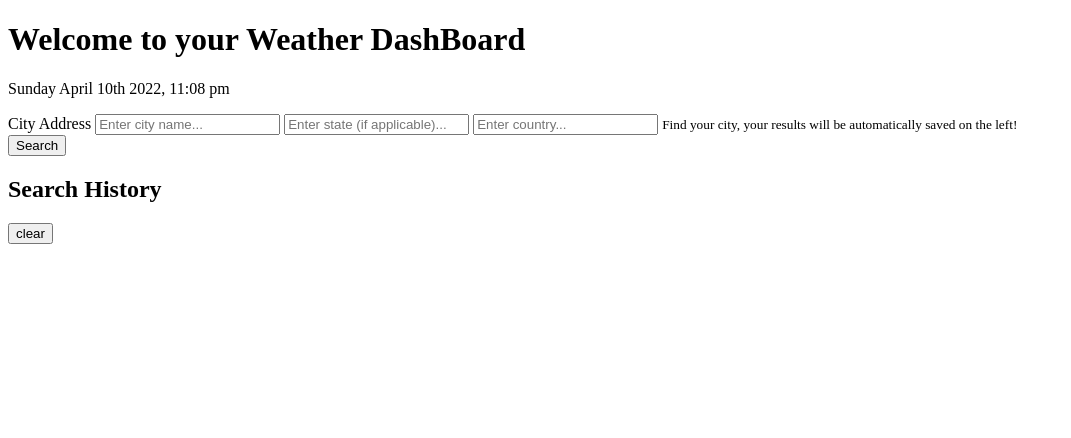
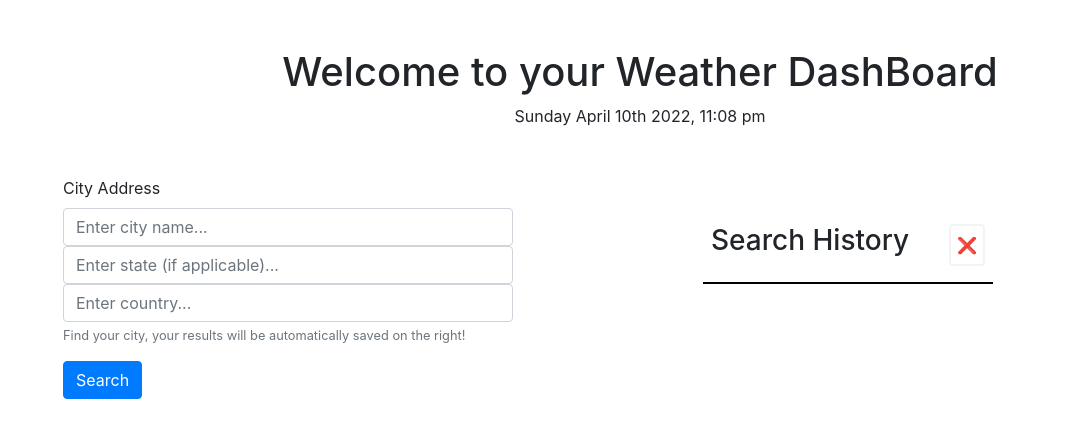
Before and after one commit to Tim-Zebra/06-Homework_Server-Side-APIs, a plain HTML site: page index.html in a window 1280 px wide. Shown: the whole page, without its empty margins (0-1071 px from the left). Drawn offline with nearby package versions, Linux system fonts and the light colour scheme.

Commit message:
spent 1 hour having fun rotating the X box. Not even part of the project lol. I love this stuff :)

```diff
--- a/assets/css/style.css
+++ b/assets/css/style.css
@@ -0,0 +1,35 @@
+header {
+    width: 100%;
+}
+
+main {
+    width: 75%;
+}
+
+/* Search Box */
+#searchHeader {
+    border-bottom:2px solid black;
+}
+
+#searchHeader button {
+    background-color: transparent;
+    border-radius: 10%;
+    border-style: solid;
+    border-color: rgb(243, 243, 243);
+    outline: none;
+    transition: 0.2s;
+}
+
+#searchHeader button:hover {
+    transform: rotate(90deg);
+    transition: .4s;
+    border-color: transparent;
+    border-radius: 80%;
+}
+
+#searchHeader button:active {
+    /* transform: rotate(0deg); */
+    transition: .1s;
+    border-color: transparent;
+    box-shadow: 0px 0px 10px red;
+}
--- a/assets/js/script.js
+++ b/assets/js/script.js
@@ -321,14 +321,6 @@ function displayFutureCityInfo () {
         }
 }
 
-// Adds class to uvIndex range
-function uvIndex (element, uvIndex) {
-    var range = element.children('span');
-
-
-    return element;
-}
-
 // Processes city weather
 function processCityWeather () {
     processCurrentWeather();
--- a/index.html
+++ b/index.html
@@ -3,17 +3,17 @@
 
     <head>
         <meta charset="UTF-8" />
-        <link rel="stylesheet" src="./assets/css/style.css">
+
         <title>Weather App</title>
         <link rel="icon" type="image/x-icon" href="./assets/images/favicons/sun.ico" id="favicon">
 
-        <!-- JS scripts: Moment, JQ -->
-        <script type="text/javascript" src="https://cdnjs.cloudflare.com/ajax/libs/moment.js/2.27.0/moment.min.js"></script>
-        <script src="https://ajax.googleapis.com/ajax/libs/jquery/3.6.0/jquery.min.js"></script>
+        <!-- CSS scripts: Bootstrap, custom-->
+        <link rel="stylesheet" href="https://cdnjs.cloudflare.com/ajax/libs/twitter-bootstrap/4.5.0/css/bootstrap.min.css">
+        <link rel="stylesheet" href="./assets/css/style.css">
     </head>
 
     <body>
-        <header>
+        <header class="text-center my-5">
             <!-- Weather Dash board  -->
             <h1>Welcome to your Weather DashBoard</h1>
             <!-- Include current date -->
@@ -21,7 +21,8 @@
         </header>
 
         <!-- City search and results -->
-        <main>
+        <main class="row mx-5 justify-content-between">
+          <section class="col-6">
             <!-- Input city information form -->
             <form class="form" id="weatherForm">
                 <div class="form-group">
@@ -29,8 +30,7 @@
                   <input type="text" class="form-control" id="cityInput" aria-describedby="emailHelp" placeholder="Enter city name...">
                   <input type="text" class="form-control" id="stateInput" aria-describedby="emailHelp" placeholder="Enter state (if applicable)...">
                   <input type="text" class="form-control" id="countryInput" aria-describedby="emailHelp" placeholder="Enter country...">
-
-                  <small id="emailHelp" class="form-text text-muted">Find your city, your results will be automatically saved on the left!</small>
+                  <small id="emailHelp" class="form-text text-muted">Find your city, your results will be automatically saved on the right!</small>
                 </div>
                 <button type="submit" class="btn btn-primary" id="citySearchButton">Search</button>
             </form>
@@ -40,16 +40,27 @@
 
             <!-- Forecast weather -->
             <section id="weatherFuture" class="resultBox"></section>
+          </section>
+
+
+
+            <!-- History of searched cities -->
+          <aside class="col-4">
+            <div class="my-5 pb-3 d-flex justify-content-between" id="searchHeader">
+              <h3 class="ml-2">Search History</h3>
+              <button class="mr-2">&#10060;</button>
+            </div>
+
+
+            <!-- List of locations -->
+            <ul id="listHistory" class="col-12"></ul>
+          </aside>
         </main>
 
-        <!-- History of searched cities -->
-        <aside class="side table">
-            <h2>Search History</h2>
-            <button>clear</button>
-            <!-- List of locations -->
-            <ul id="listHistory"></ul>
-        </aside>
 
+        <!-- JS scripts: Moment, JQ -->
+        <script type="text/javascript" src="https://cdnjs.cloudflare.com/ajax/libs/moment.js/2.27.0/moment.min.js"></script>
+        <script src="https://ajax.googleapis.com/ajax/libs/jquery/3.6.0/jquery.min.js"></script>
         <script src="./assets/js/script.js"></script>
     </body>
 
```
Also changed, not shown: 1 other file.
